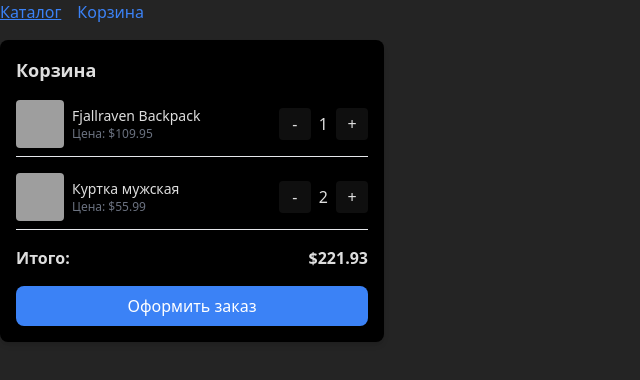
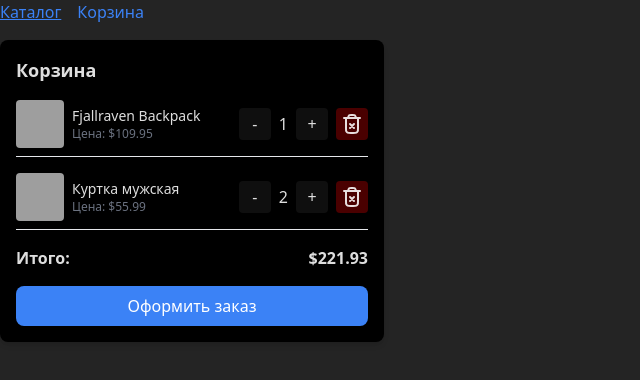
Before and after one commit to Eduard-Gergil/product-catalog-testwork, a React (Vite) app: page /cart in a window 1280 px wide. Shown: the top 380 px of the page, without its empty margins (0-640 px from the left). Built offline with nearby package versions, Linux system fonts and the light colour scheme; grey boxes are pictures that could not be loaded.

Commit message:
feat: add delete card item button

```diff
--- a/src/components/CartItem.tsx
+++ b/src/components/CartItem.tsx
@@ -1,3 +1,5 @@
+import TrashIcon from "./icons/TrashIcon";
+
 interface CartItemProps {
   item: {
     id: number;
@@ -22,11 +24,15 @@ export default function CartItem({ item }: CartItemProps) {
           <p className="text-xs text-gray-500">Цена: ${item.price}</p>
         </div>
       </div>
+
       <div className="flex items-center space-x-2">
         <button className="w-8 h-8 p-0 bg-[#ffffff0f] rounded">-</button>
         <span>{item.quantity}</span>
         <button className="w-8 h-8 p-0 bg-[#ffffff0f] rounded">+</button>
+        <button className="w-8 h-8 p-0 bg-[#b7000067] rounded items-center justify-center flex">
+          <TrashIcon className=" w-6 h-6" />
+        </button>
       </div>
-    </div>
+    </div >
   );
 }
--- /dev/null
+++ b/src/components/icons/TrashIcon.tsx
@@ -0,0 +1,10 @@
+export default function TrashIcon({ size = 24, className = "" }) {
+  return (
+    <svg width={size}
+      height={size}
+      className={className}
+      viewBox="0 0 24 24" fill="none" xmlns="http://www.w3.org/2000/svg">
+      <path d="M10 12L14 16M14 12L10 16M4 6H20M16 6L15.7294 5.18807C15.4671 4.40125 15.3359 4.00784 15.0927 3.71698C14.8779 3.46013 14.6021 3.26132 14.2905 3.13878C13.9376 3 13.523 3 12.6936 3H11.3064C10.477 3 10.0624 3 9.70951 3.13878C9.39792 3.26132 9.12208 3.46013 8.90729 3.71698C8.66405 4.00784 8.53292 4.40125 8.27064 5.18807L8 6M18 6V16.2C18 17.8802 18 18.7202 17.673 19.362C17.3854 19.9265 16.9265 20.3854 16.362 20.673C15.7202 21 14.8802 21 13.2 21H10.8C9.11984 21 8.27976 21 7.63803 20.673C7.07354 20.3854 6.6146 19.9265 6.32698 19.362C6 18.7202 6 17.8802 6 16.2V6" stroke="currentColor" stroke-width="2" stroke-linecap="round" stroke-linejoin="round" />
+    </svg>
+  );
+}
```
